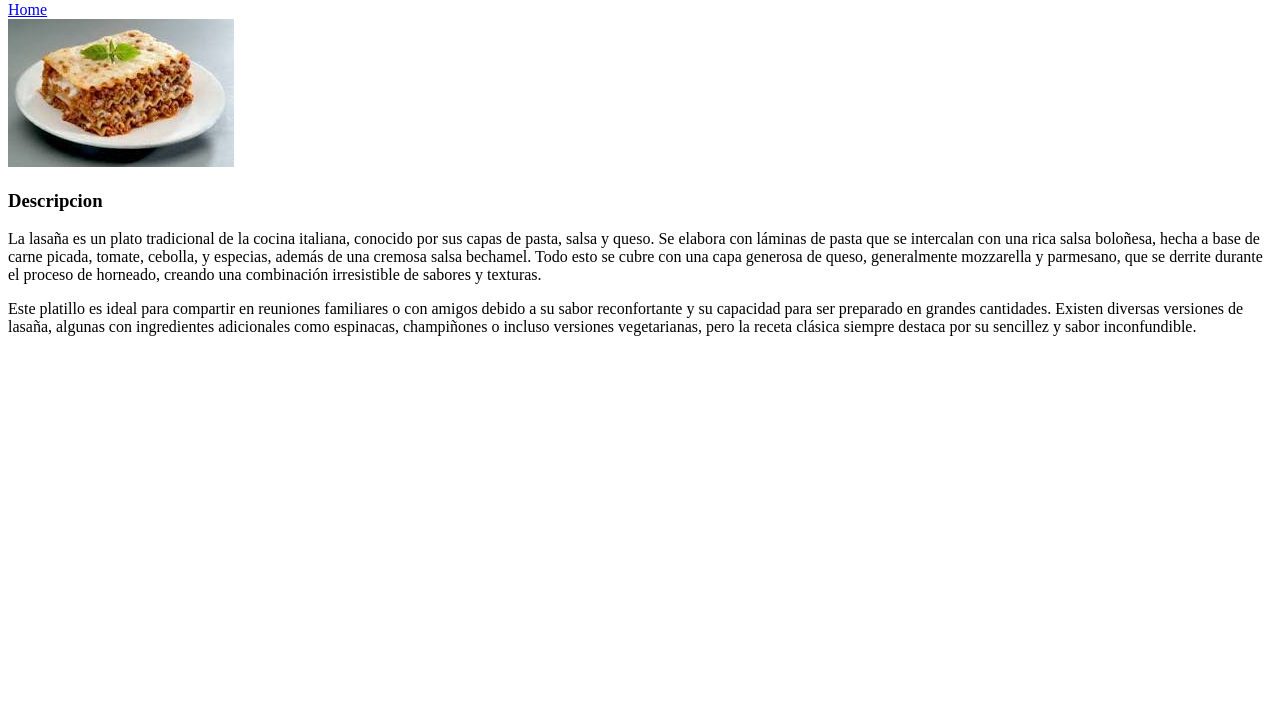
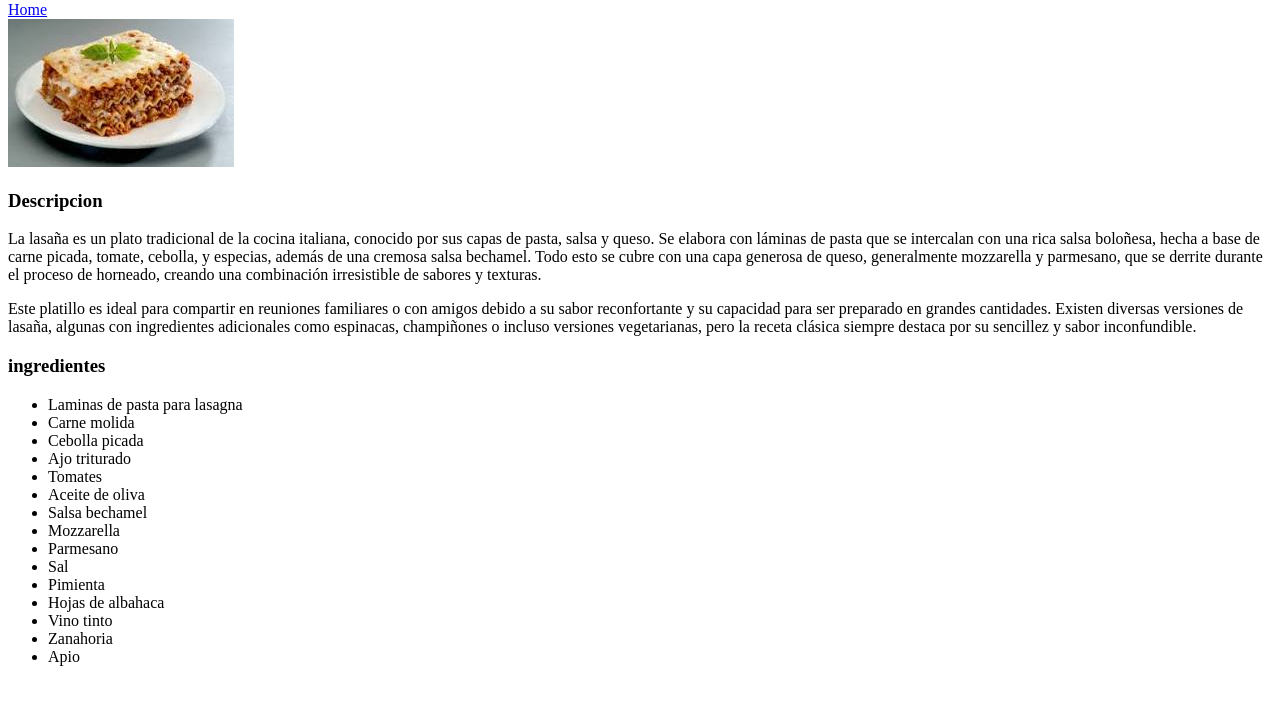
Before and after one commit to matty-kore/odin-recipes, a plain HTML site: page recipes/lasagna.html in a window 1280 px wide. Shown: the part 79-784 px from the top of the page. Drawn offline with Linux system fonts and the light colour scheme.

Commit message:
Agregar ingredientes a receta lasagna

```diff
--- a/recipes/lasagna.html
+++ b/recipes/lasagna.html
@@ -14,5 +14,23 @@
     <p>La lasaña es un plato tradicional de la cocina italiana, conocido por sus capas de pasta, salsa y queso. Se elabora con láminas de pasta que se intercalan con una rica salsa boloñesa, hecha a base de carne picada, tomate, cebolla, y especias, además de una cremosa salsa bechamel. Todo esto se cubre con una capa generosa de queso, generalmente mozzarella y parmesano, que se derrite durante el proceso de horneado, creando una combinación irresistible de sabores y texturas.</p>
     <p>Este platillo es ideal para compartir en reuniones familiares o con amigos debido a su sabor reconfortante y su capacidad para ser preparado en grandes cantidades. Existen diversas versiones de lasaña, algunas con ingredientes adicionales como espinacas, champiñones o incluso versiones vegetarianas, pero la receta clásica siempre destaca por su sencillez y sabor inconfundible.</p>
 
+    <h3>ingredientes</h3>
+    <ul>
+        <li>Laminas de pasta para lasagna</li>
+        <li>Carne molida</li>
+        <li>Cebolla picada</li>
+        <li>Ajo triturado</li>
+        <li>Tomates</li>
+        <li>Aceite de oliva</li>
+        <li>Salsa bechamel</li>
+        <li>Mozzarella</li>
+        <li>Parmesano</li>
+        <li>Sal</li>
+        <li>Pimienta</li>
+        <li>Hojas de albahaca</li>
+        <li>Vino tinto</li>
+        <li>Zanahoria</li>
+        <li>Apio</li>
+    </ul>
 </body>
 </html>
```
